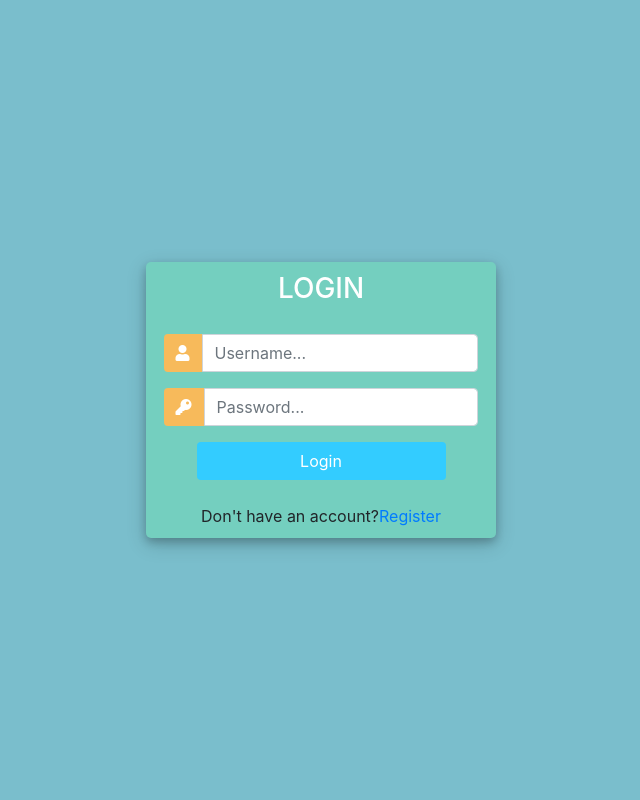
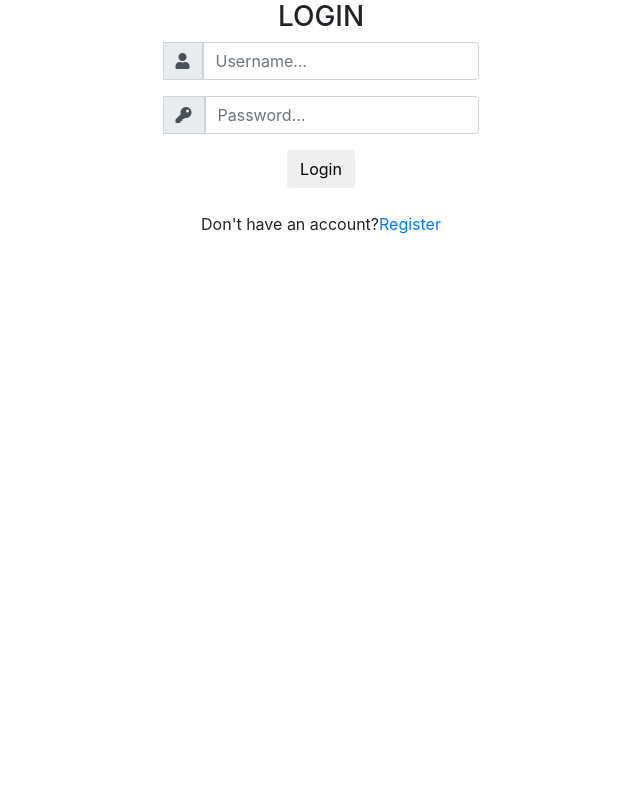
Before and after one commit to Jalen12345/HealthSpace, a Django app: page /login/ in a window 1280 px wide. Shown: the whole page, without its empty margins (319-959 px from the left). Run offline with Django 3.2, Linux system fonts and the light colour scheme; some libraries are stand-ins or nearby versions.

```diff
--- a/Project/group25django/Dashboard/Templates/login.html
+++ b/Project/group25django/Dashboard/Templates/login.html
@@ -6,73 +6,6 @@
 	<link rel="stylesheet" href="https://stackpath.bootstrapcdn.com/bootstrap/4.1.3/css/bootstrap.min.css" integrity="sha384-MCw98/SFnGE8fJT3GXwEOngsV7Zt27NXFoaoApmYm81iuXoPkFOJwJ8ERdknLPMO" crossorigin="anonymous">
 	<script src="https://ajax.googleapis.com/ajax/libs/jquery/3.3.1/jquery.min.js"></script>
 	<link rel="stylesheet" href="https://use.fontawesome.com/releases/v5.6.1/css/all.css" integrity="sha384-gfdkjb5BdAXd+lj+gudLWI+BXq4IuLW5IT+brZEZsLFm++aCMlF1V92rMkPaX4PP" crossorigin="anonymous">
-
-
-	<style>
-		body,
-		html {
-			margin: 0;
-			padding: 0;
-			height: 100%;
-			background: #7abecc !important;
-		}
-		.user_card {
-			width: 350px;
-			margin-top: auto;
-			margin-bottom: auto;
-			background: #74cfbf;
-			position: relative;
-			display: flex;
-			justify-content: center;
-			flex-direction: column;
-			padding: 10px;
-			box-shadow: 0 4px 8px 0 rgba(0, 0, 0, 0.2), 0 6px 20px 0 rgba(0, 0, 0, 0.19);
-			-webkit-box-shadow: 0 4px 8px 0 rgba(0, 0, 0, 0.2), 0 6px 20px 0 rgba(0, 0, 0, 0.19);
-			-moz-box-shadow: 0 4px 8px 0 rgba(0, 0, 0, 0.2), 0 6px 20px 0 rgba(0, 0, 0, 0.19);
-			border-radius: 5px;
-
-		}
-
-		.form_container {
-			margin-top: 20px;
-		}
-
-		#form-title{
-			color: #fff;
-
-		}
-
-		.login_btn {
-			width: 100%;
-			background: #33ccff !important;
-			color: white !important;
-		}
-		.login_btn:focus {
-			box-shadow: none !important;
-			outline: 0px !important;
-		}
-		.login_container {
-			padding: 0 2rem;
-		}
-		.input-group-text {
-			background: #f7ba5b !important;
-			color: white !important;
-			border: 0 !important;
-			border-radius: 0.25rem 0 0 0.25rem !important;
-		}
-		.input_user,
-		.input_pass:focus {
-			box-shadow: none !important;
-			outline: 0px !important;
-		}
-
-		#messages{
-			background-color: grey;
-			color: #fff;
-			padding: 10px;
-			margin-top: 10px;
-		}
-	</style>
 
 </head>
 <body>
```
Also changed, not shown: Project/group25django/db.sqlite3.
